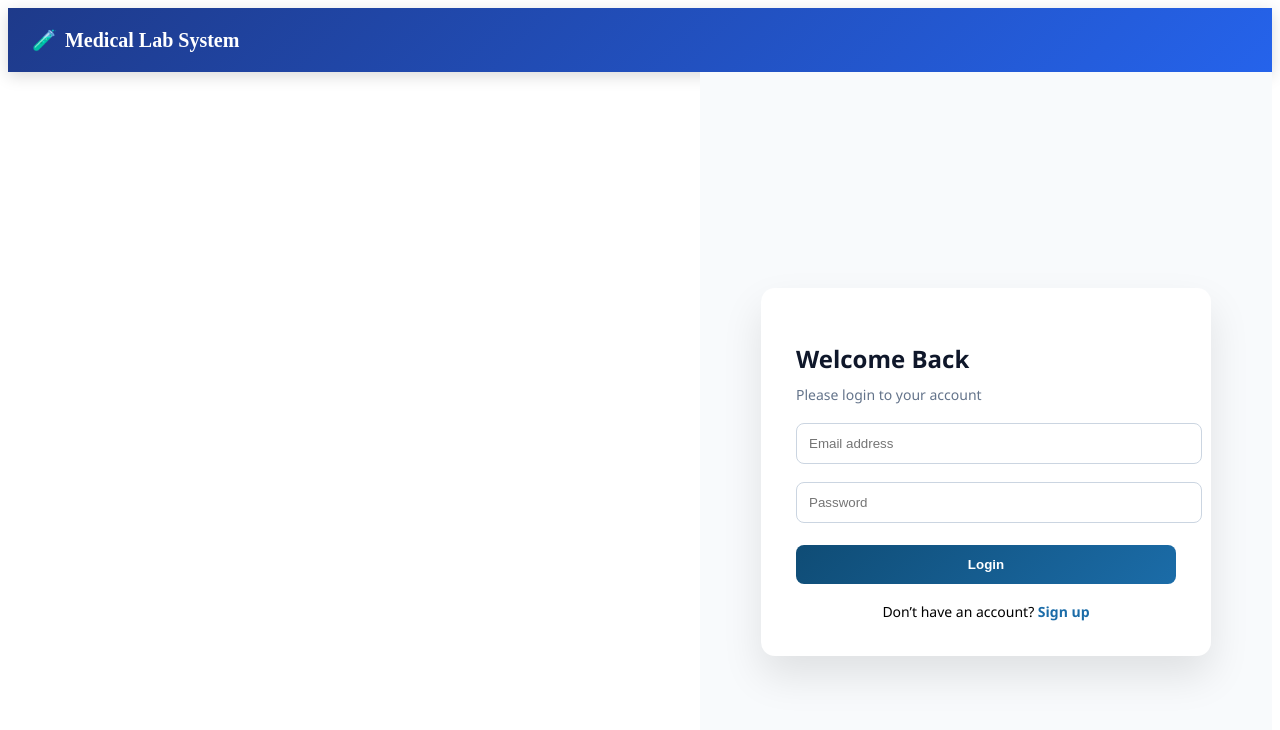
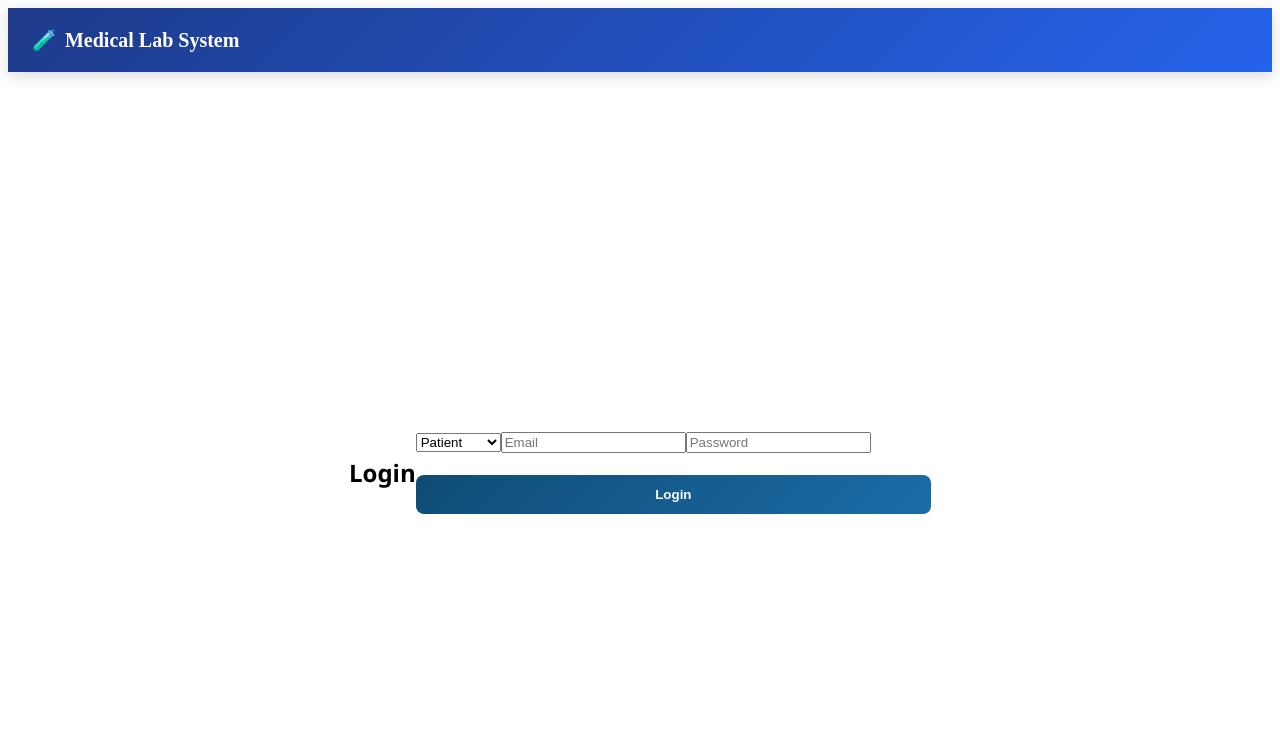
Before and after one commit to DINO-XO/mlb-full, a React (Vite) app in the folder front/front/: page / in a window 1280 px wide. Shown: the top 730 px of the page. Built offline with nearby package versions, Linux system fonts and the light colour scheme.

Commit message:
Update Login.jsx

```diff
--- a/front/front/src/pages/Login.jsx
+++ b/front/front/src/pages/Login.jsx
@@ -1,92 +1,79 @@
 import { useState } from "react";
-import { loginUser } from "../api/authApi";
-import { useNavigate, Link } from "react-router-dom";
-import "../components/AuthLayout.css";
+import axios from "axios";
+import { useNavigate } from "react-router-dom";
+import "../components/Auth.css";
 
 export default function Login() {
+  const navigate = useNavigate();
+
   const [email, setEmail] = useState("");
   const [password, setPassword] = useState("");
-  const [loading, setLoading] = useState(false);
-  const navigate = useNavigate();
+  const [role, setRole] = useState("PATIENT"); // ✅ DEFAULT
 
-  const handleLogin = async () => {
-
-    // ✅ FRONTEND VALIDATION
-    if (!email.trim()) {
-      alert("Please enter email");
-      return;
-    }
-
-    if (!password.trim()) {
-      alert("Please enter password");
-      return;
-    }
+  const handleLogin = async (e) => {
+    e.preventDefault();
 
     try {
-      setLoading(true);
+      const res = await axios.post("http://localhost:8080/api/auth/login", {
+        email,
+        password,
+        role, // ✅ IMPORTANT
+      });
 
-      const res = await loginUser({ email, password });
-
-      // ✅ SAVE USER
+      // save user/technician
       localStorage.setItem("user", JSON.stringify(res.data));
 
-      // ✅ ROLE BASED REDIRECT
-      if (res.data.role === "PATIENT") {
-        navigate("/patient");
-      } else if (res.data.role === "TECHNICIAN") {
+      // role based redirect
+      if (res.data.role === "TECHNICIAN") {
         navigate("/technician");
       } else {
-        alert("Unknown role");
+        navigate("/patient");
       }
 
     } catch (err) {
-      alert("Invalid email or password");
-    } finally {
-      setLoading(false);
+      alert("Invalid credentials ❌");
+      console.error(err);
     }
   };
 
   return (
     <div className="auth-container">
-      <div className="auth-left">
-        <h1>Medical Lab System</h1>
-        <p>
-          Secure lab test booking, real-time status tracking, and instant report
-          downloads — all in one place.
-        </p>
-      </div>
+      <h2>Login</h2>
 
-      <div className="auth-right">
-        <div className="auth-card">
-          <h2>Welcome Back</h2>
-          <span>Please login to your account</span>
+      <form onSubmit={handleLogin} className="auth-form">
+
+        {/* ROLE SELECT */}
+        <select
+          value={role}
+          onChange={(e) => setRole(e.target.value)}
+          className="auth-input"
+        >
+          <option value="PATIENT">Patient</option>
+          <option value="TECHNICIAN">Technician</option>
+        </select>
 
         <input
-            placeholder="Email address"
+          type="email"
+          placeholder="Email"
+          className="auth-input"
           value={email}
-            onChange={e => setEmail(e.target.value)}
+          onChange={(e) => setEmail(e.target.value)}
+          required
         />
 
         <input
           type="password"
           placeholder="Password"
+          className="auth-input"
           value={password}
-            onChange={e => setPassword(e.target.value)}
+          onChange={(e) => setPassword(e.target.value)}
+          required
         />
 
-          <button
-            className="auth-btn"
-            onClick={handleLogin}
-            disabled={loading}
-          >
-            {loading ? "Logging in..." : "Login"}
+        <button type="submit" className="auth-btn">
+          Login
         </button>
-
-          <div className="auth-footer">
-            Don’t have an account? <Link to="/register">Sign up</Link>
-          </div>
-        </div>
-      </div>
+      </form>
     </div>
   );
 }
```
Lines whose indentation alone changed are shown as unchanged.
